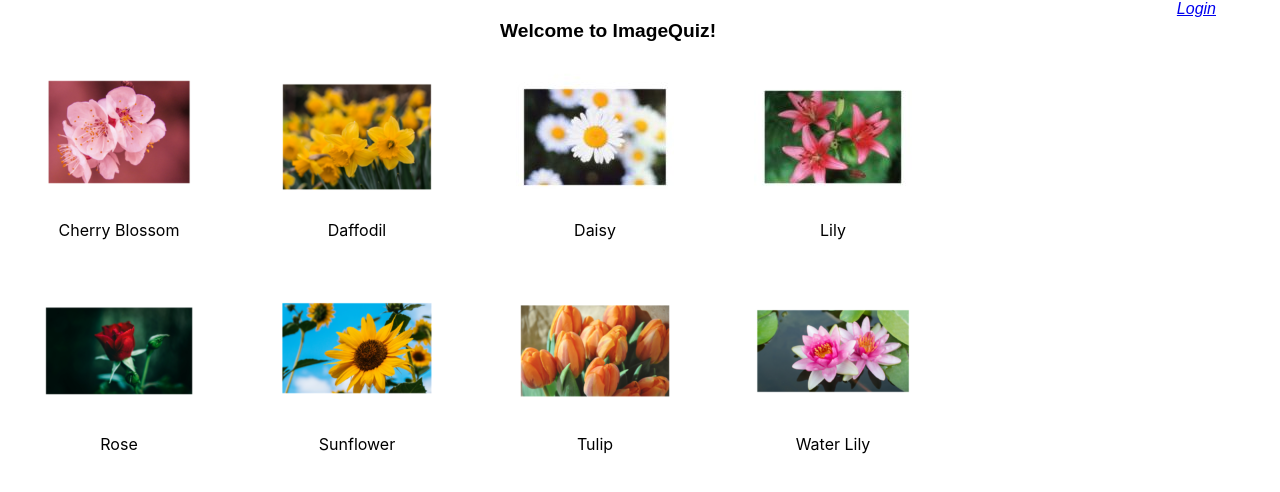
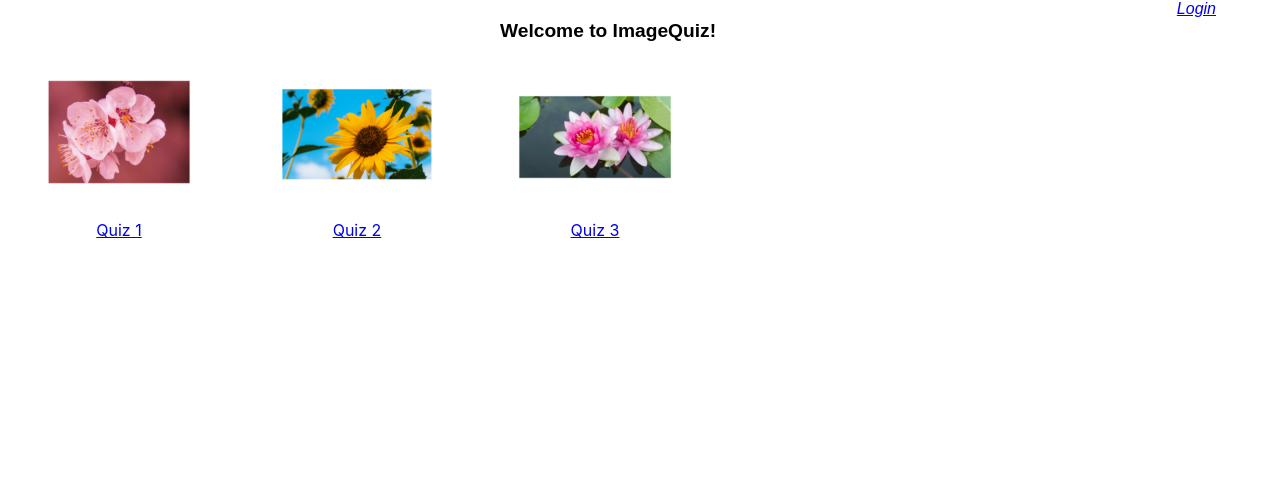
Before and after one commit to kendramlyons/imagequiz, a React (Create React App) app: page / in a window 1280 px wide. Shown: the top 492 px of the page. Built offline with nearby package versions, Linux system fonts and the light colour scheme.

Commit message:
week6 partial

```diff
--- a/src/App.js
+++ b/src/App.js
@@ -1,7 +1,7 @@
 import React from 'react';
 import Home from './components/Home';
 import Login from './components/Login';
-
+import Quiz from './components/Quiz';
 import {
   BrowserRouter,
   Switch,
@@ -17,6 +17,8 @@ function App() {
             <Route path = '/login'>
                 <Login />
             </Route>
+            <Route path = '/quiz' render = {props => <Quiz {...props}/>}>
+            </Route>
         </Switch>
     </BrowserRouter>
   );
--- /dev/null
+++ b/src/ServerInterface/data.js
@@ -0,0 +1,66 @@
+const q1 = {
+    title: 'What is this?',
+    picture: 'lily.jpg',
+    choices: ['daisy', 'daffodil', 'lily', 'rose'],
+    correct: 'lily'
+}
+const q2 = {
+    title: 'What is this?',
+    picture: 'daisy.jpg',
+    choices: ['daisy', 'daffodil', 'lily', 'rose'],
+    correct: 'daisy'
+}
+const q3 = {
+    title: 'What is this?',
+    picture: 'rose.png',
+    choices: ['daisy', 'daffodil', 'lily', 'rose'],
+    correct: 'rose'
+}
+const q4 = {
+    title: 'What is this?',
+    picture: 'daffodil.png',
+    choices: ['daisy', 'daffodil', 'lily', 'rose'],
+    correct: 'daffodil'
+}
+const q5 = {
+    title: 'What is this?',
+    picture: 'cherryblossom.png',
+    choices: ['tulip', 'cherry blossom', 'lily', 'rose'],
+    correct: 'cherry blossom'
+}
+const q6 = {
+    title: 'what is this?',
+    picture: 'tulip.png',
+    choices: ['tulip', 'cherry blossom', 'lily', 'rose'],
+    correct: 'tulip'
+}
+const q7 = {
+    title: 'What is this?',
+    picture: 'sunflower.png',
+    choices: ['tulip', 'cherry blossom', 'sunflower', 'rose'],
+    correct: 'sunflower'
+}
+const q8 = {
+    title: 'What is this?',
+    picture: 'waterlily.png',
+    choices: ['tulip', 'cherry blossom', 'sunflower', 'waterlily'],
+    correct: 'waterlily'
+}
+const quiz1 = {
+    title: 'Quiz 1',
+    picture: 'cherryblossom.png',
+    questions: [q1, q2, q3, q4, q5, q6],
+}
+const quiz2 = {
+    title: 'Quiz 2',
+    picture: 'sunflower.png',
+    questions: [q2, q3, q4, q5, q6, q7],
+}
+const quiz3 = {
+    title: 'Quiz 3',
+    picture: 'waterlily.png',
+    questions: [q3, q4, q5, q6, q7, q8],
+}
+let quizzes = [quiz1, quiz2, quiz3];
+
+export default quizzes;
--- /dev/null
+++ b/src/ServerInterface/server.js
@@ -0,0 +1,5 @@
+import quizzes from './data';
+let server = {
+    fetchQuizzes: () => {return quizzes}
+};
+export default server;
--- a/src/components/Home.js
+++ b/src/components/Home.js
@@ -1,41 +1,46 @@
 import React from 'react';
 import { Link } from 'react-router-dom';
 import './Home.css';
+import server from '../ServerInterface/server';
 //can use either "class" or "function" keyword
 class Home extends React.Component {
     constructor(props) { //'props' is always passed to constructor
         super(props); //have to have 'super' or else error
         this.state = {
-            username: ''
+            username: '',
+            quizzes: []
         };
     }
+    componentDidMount(){
+        let data = server.fetchQuizzes();
+        this.setState({quizzes: data});
+    }
+    render() {
+    //     class Flower {
+    //        constructor(name, pictureName) {
+    //            this.name = name;
+    //            this.picture = pictureName;
+    //         }
+    //     }
+    //    let daffodil = new Flower('Daffodil', 'daffodil.png');
+    //    let cherryblossom = new Flower('Cherry Blossom', 'cherryblossom.png');
+    //    let lily = new Flower('Lily', 'lily.jpg');
+    //    let daisy = new Flower('Daisy', 'daisy.jpg');
+    //    let sunflower = new Flower('Sunflower', 'sunflower.png');
+    //    let tulip = new Flower('Tulip', 'tulip.png');
+    //    let rose = new Flower('Rose', 'rose.png');
+    //    let waterlily = new Flower('Water Lily', 'waterlily.png');
 
-    render() {
-        class Flower {
-           constructor(name, pictureName) {
-               this.name = name;
-               this.picture = pictureName;
-            }
-        }
-       let daffodil = new Flower('Daffodil', 'daffodil.png');
-       let cherryblossom = new Flower('Cherry Blossom', 'cherryblossom.png');
-       let lily = new Flower('Lily', 'lily.jpg');
-       let daisy = new Flower('Daisy', 'daisy.jpg');
-       let sunflower = new Flower('Sunflower', 'sunflower.png');
-       let tulip = new Flower('Tulip', 'tulip.png');
-       let rose = new Flower('Rose', 'rose.png');
-       let waterlily = new Flower('Water Lily', 'waterlily.png');
-
-       let flowers = [
-             cherryblossom,
-             daffodil,
-             daisy,
-             lily,
-             rose,
-             sunflower,
-             tulip,
-             waterlily
-       ];
+    //    let flowers = [
+    //          cherryblossom,
+    //          daffodil,
+    //          daisy,
+    //          lily,
+    //          rose,
+    //          sunflower,
+    //          tulip,
+    //          waterlily
+    //    ];
 
         let username = '';
         const location = this.props.location;
@@ -57,11 +62,13 @@ class Home extends React.Component {
                 <br></br>
                 <div id="header">Welcome to ImageQuiz!</div>
                 <div id="flowersDiv">
-                    {flowers.map(p =>
+                    {this.state.quizzes.map(q =>
+                    <Link to = {{pathname: '/quiz', state:{quiz:q} }}>
                     <figure>
-                    <img src = {require('../images/'+p.picture)} alt = {p.name} ></img>
-                    <figcaption>{p.name}</figcaption>
-                    </figure>)}
+                    <img src = {require('../images/'+q.picture)} alt = {q.title} ></img>
+                    <figcaption>{q.title}</figcaption>
+                    </figure>
+                    </Link>)}
                 </div>
             </div>
         );
--- /dev/null
+++ b/src/components/Quiz.js
@@ -0,0 +1,25 @@
+import React from 'react';
+import quizzes from '../ServerInterface/data';
+class Quiz extends React.Component {
+    constructor(props) { //'props' is always passed to constructor
+        super(props); //have to have 'super' or else error
+        this.state = {
+            title: '',
+            questions: [],
+            correct: '',
+            score: 0
+
+        };
+    };
+    render(){
+
+        return(<div>
+            <img src = {require('../images/cherryblossom.png')} alt = 'cherry blossom'>
+            </img>
+            <form>
+            </form>
+            this is a quiz component
+            </div>)
+    }
+}
+export default Quiz;
```
